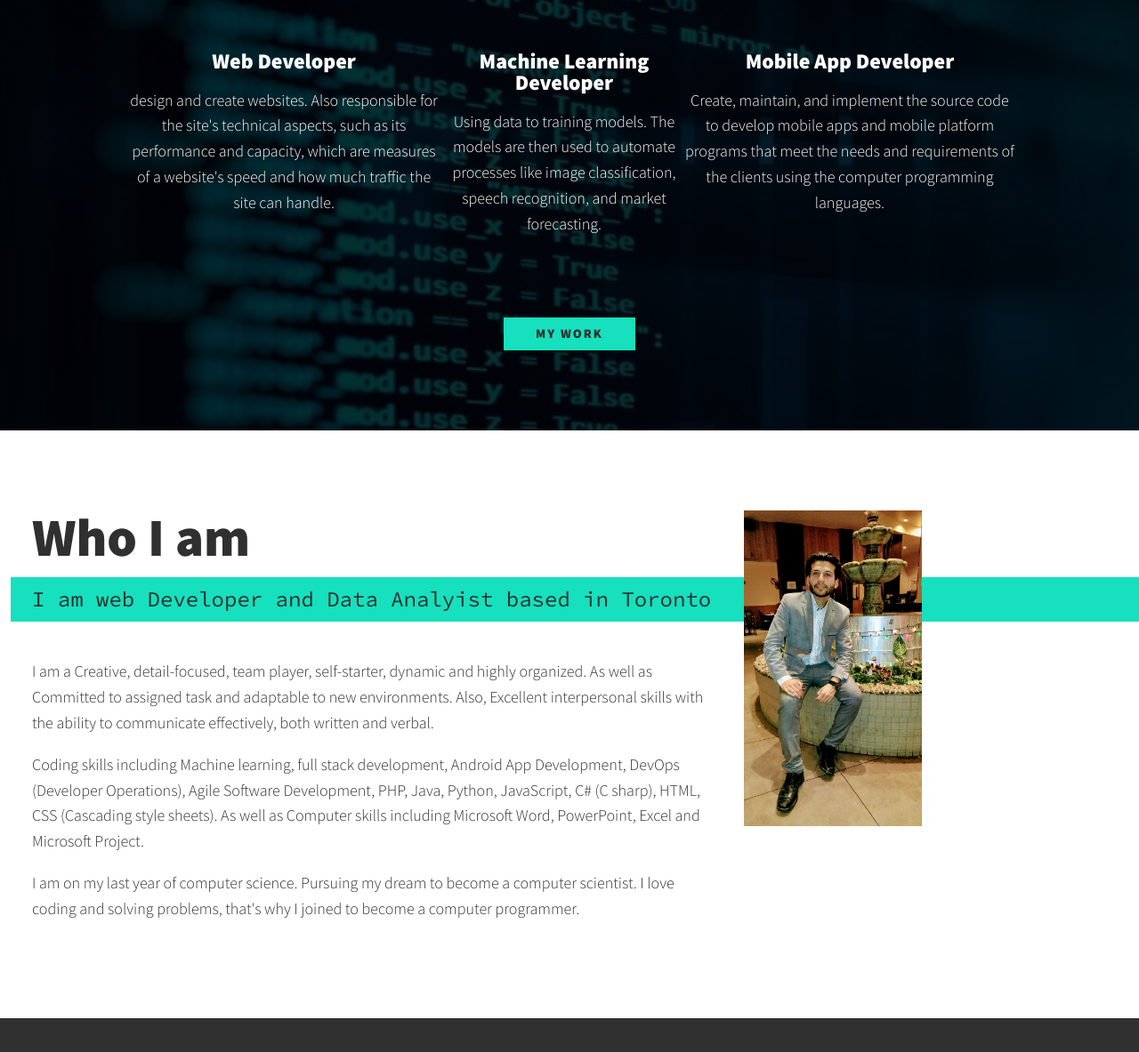
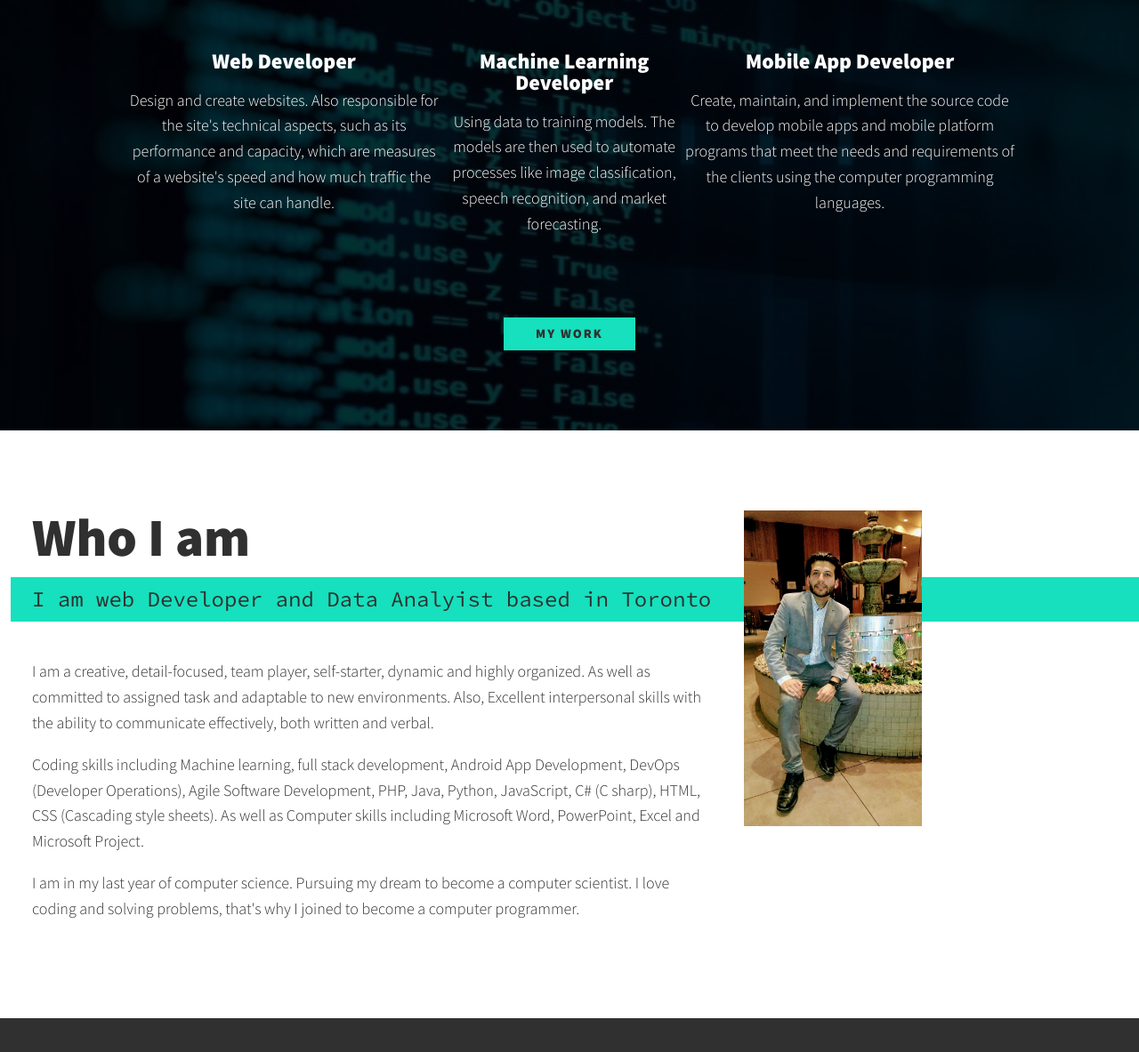
Before and after one commit to RezwanTarin/My_portfolio, a plain HTML site: page index.html in a window 1280 px wide. Shown: the part 717-1900 px from the top of the page at 89% size. Drawn offline with nearby package versions, Linux system fonts and the light colour scheme.

Commit message:
made some changes

```diff
--- a/index.html
+++ b/index.html
@@ -50,7 +50,7 @@
         <div class="services">
             <div class="service">
                 <h3>Web Developer</h3>
-                <p>design and create websites.
+                <p>Design and create websites.
                     Also responsible for the site's technical aspects, such as its performance and capacity,
                     which are measures of a website's speed and how much traffic the site can handle.</p>
             </div>
@@ -77,7 +77,7 @@
         <p class="section__subtitle section__subtitle--about ">I am web Developer and Data Analyist based in Toronto</p>
 
         <div class="about-me__body">
-            <p>I am a Creative, detail-focused, team player, self-starter, dynamic and highly organized. As well as Committed to assigned task and adaptable to new environments. Also,
+            <p>I am a creative, detail-focused, team player, self-starter, dynamic and highly organized. As well as committed to assigned task and adaptable to new environments. Also,
                 Excellent interpersonal skills with the ability to communicate effectively,
                 both written and verbal. </p>
                 <p>
@@ -87,7 +87,7 @@
                     PHP, Java, Python, JavaScript, C# (C sharp), HTML, CSS (Cascading style sheets).
                     As well as Computer skills including Microsoft Word, PowerPoint, Excel and Microsoft Project.
                 </p>
-            <p> I am on my last year of computer science.
+            <p> I am in my last year of computer science.
                 Pursuing my dream to become a computer scientist.
                 I love coding and solving problems, that's why I joined to become a computer programmer.
             </p>
```
